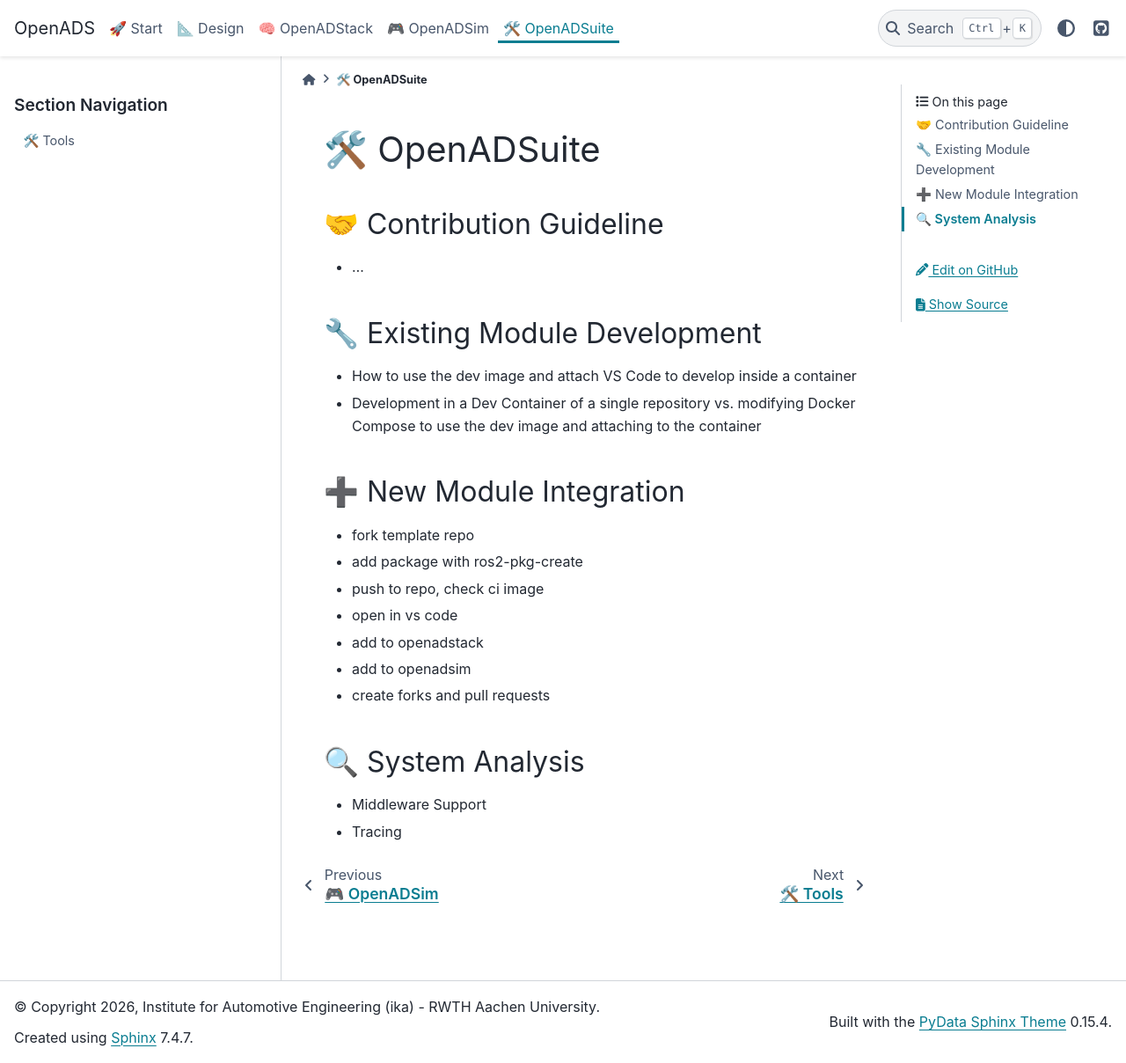
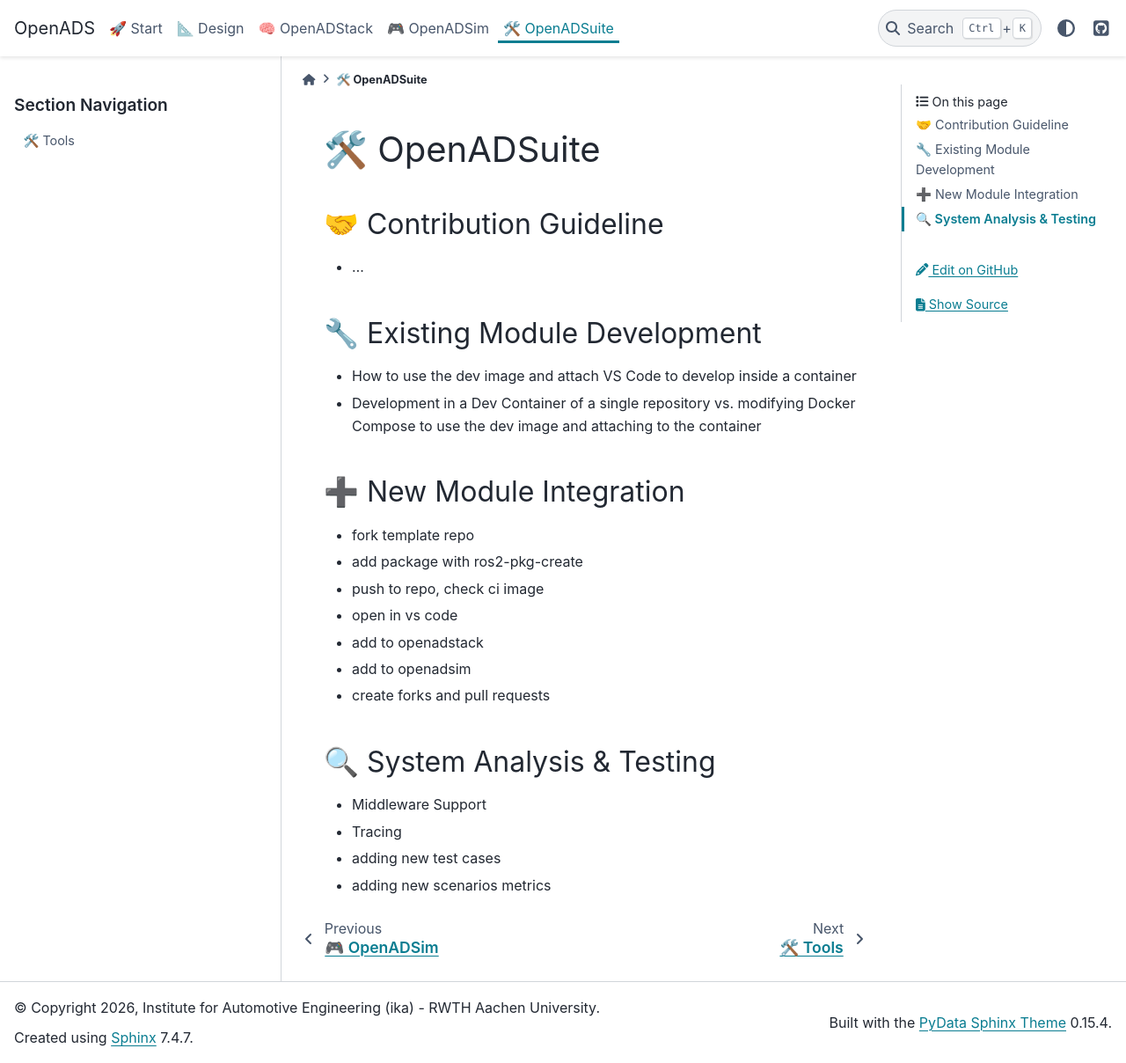
Before and after one commit to openads-project/openads-project.github.io, a Sphinx documentation site: the page built from docs/openadsuite/openadsuite.md, in a window 1280 px wide and 1208 px high. Shown: the whole window at 88% size. Built offline with Sphinx 7.4.7 and the PyData theme 0.15.4, drawn with Linux system fonts in a browser that asks for light colours.

```diff
--- a/docs/openadsuite/openadsuite.md
+++ b/docs/openadsuite/openadsuite.md
@@ -26,7 +26,9 @@ tools
 - add to openadsim
 - create forks and pull requests
 
-## 🔍 System Analysis
+## 🔍 System Analysis & Testing
 
 - Middleware Support
 - Tracing
+- adding new test cases
+- adding new scenarios metrics
```
Also changed, not shown: docs/design/design.md (+1 -1 lines).
